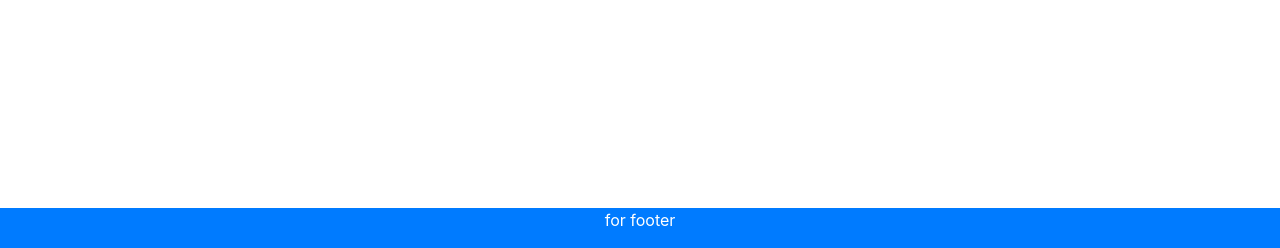
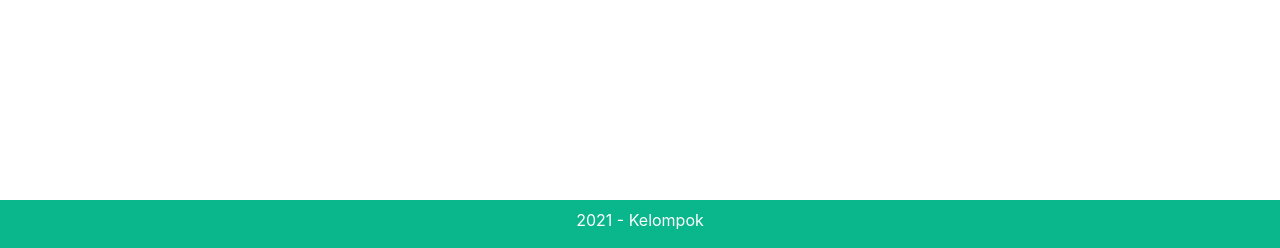
Before and after one commit to araisantai/proyek-basisdata, a PHP site: page /index.php in a window 1280 px wide. Shown: the part 552-800 px from the top of the page. Run offline with PHP 8.4, Linux system fonts and the light colour scheme.

Commit message:
Update footer.php

```diff
--- a/projek/navigation/footer.php
+++ b/projek/navigation/footer.php
@@ -1,6 +1,6 @@
-    <!-- footer -->
-    <footer class="bg-primary text-white text-center fixed-bottom">
-      <p>for footer</p>
+     <!-- footer -->
+    <footer class="text-white text-center fixed-bottom" style = "padding-top : 8px; background-color : #0ab68b">
+      <p style = "font-size : 16px">2021 - Kelompok </p>
     </footer>
     <!-- akhir footer -->
 
```
